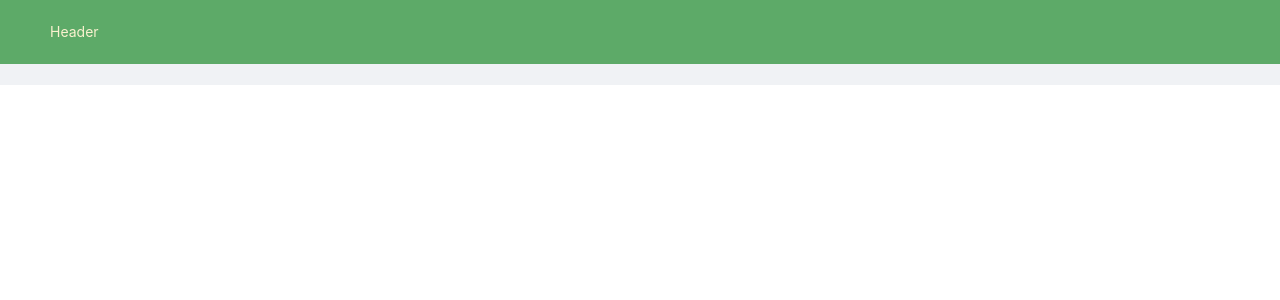
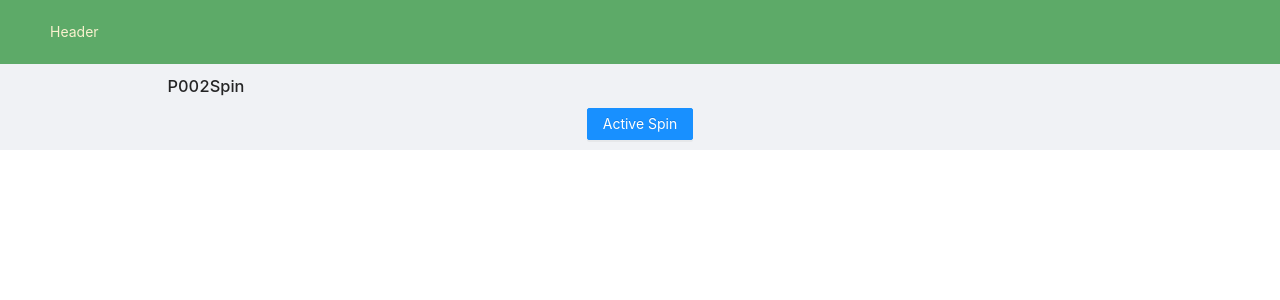
Before and after one commit to cuonggm/antd-demo, a React (Create React App) app: page /p002 in a window 1280 px wide. Shown: the top 300 px of the page. Built offline with nearby package versions, Linux system fonts and the light colour scheme.

Commit message:
P002Spin

```diff
--- a/src/App.js
+++ b/src/App.js
@@ -1,10 +1,11 @@
 import "./antd-theme/antd-customized.css";
 import { BrowserRouter, Route, Switch } from "react-router-dom";
-import { Button, Col, Layout, Row } from "antd";
+import { Col, Layout, Row } from "antd";
 import P001FormDemo from "./pages/P001FormDemo/P001FormDemo";
+import P002Spin from "./pages/P002Spin/P002Spin";
 
 // Do not import. Just get from Layout
-const { Content, Footer, Header, Sider } = Layout;
+const { Content, Header } = Layout;
 
 function App() {
   return (
@@ -19,8 +20,12 @@ function App() {
             <Row justify="center">
               <Col span="18">
                 <Switch>
-                  <Route path={"/"} exact>
+                  <Route path={"/p001"} exact>
                     <P001FormDemo />
+                  </Route>
+
+                  <Route path={"/p002"} exact>
+                    <P002Spin />
                   </Route>
                 </Switch>
               </Col>
--- /dev/null
+++ b/src/pages/P002Spin/P002Spin.js
@@ -0,0 +1,42 @@
+import { Button, Col, Row, Space, Spin } from "antd";
+import { useEffect, useState } from "react";
+
+// Config Rows and Columns
+const colAlignConfig = "center";
+const colSpanConfig = "24";
+const title = "P002Spin";
+
+const P002Spin = (props) => {
+    const [loading1, setLoading1] = useState(false);
+
+    useEffect(() => {
+        if(loading1 === true) {
+            setTimeout(() => {
+                setLoading1(false);
+            }, 1000)
+        }
+    }, [loading1, setLoading1]);
+
+    const onClickAvtiveSpinHandler = event => {
+        event.preventDefault();
+        setLoading1(true);
+    }
+
+  return (
+    <div>
+      <h1>{title}</h1>
+      <div>
+        <Row>
+          <Col span={colSpanConfig} align={colAlignConfig}>
+            <Space size="middle">
+              <Button type="primary" onClick={onClickAvtiveSpinHandler}>Active Spin</Button>
+              {loading1 && <Spin />}
+            </Space>
+          </Col>
+        </Row>
+      </div>
+    </div>
+  );
+};
+
+export default P002Spin;
```
